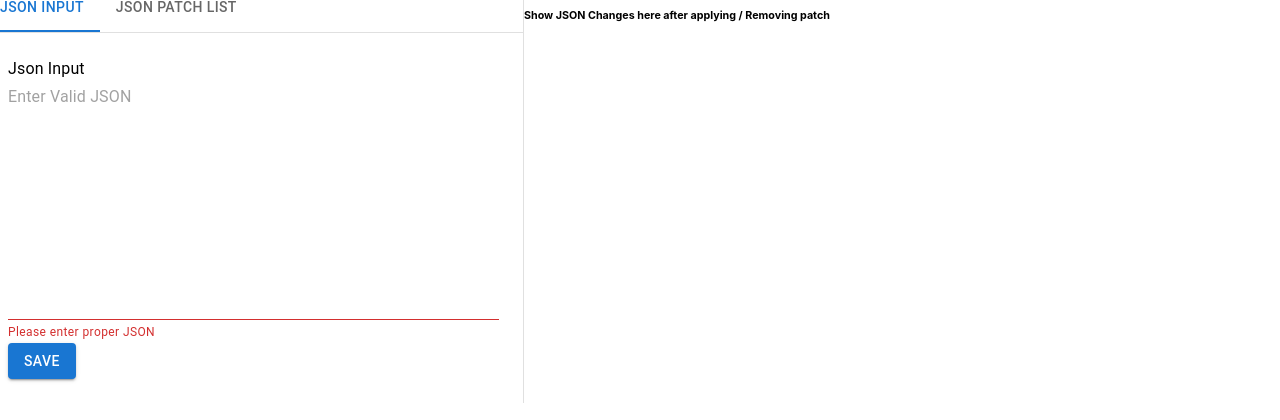
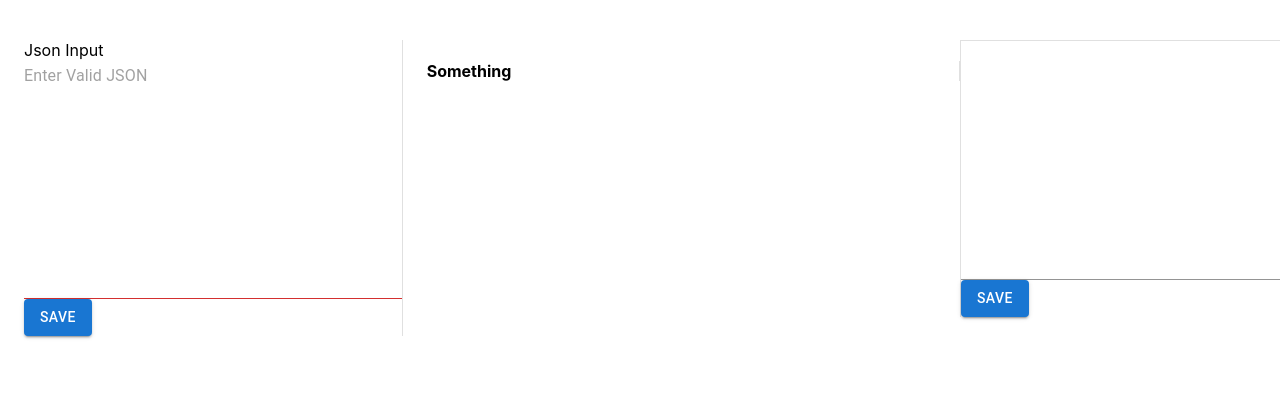
Before and after one commit to give-india/senior-frontend-developer-challenge, a React (Create React App) app: page /dashboard in a window 1280 px wide. Shown: the top 420 px of the page. Built offline with nearby package versions, Linux system fonts and the light colour scheme.

Commit message:
reducer to accept json patch using fast-json-patch library, update status of the each patch

```diff
--- a/package.json
+++ b/package.json
@@ -5,6 +5,7 @@
   "dependencies": {
     "@emotion/react": "^11.10.6",
     "@emotion/styled": "^11.10.6",
+    "@mui/icons-material": "^5.11.9",
     "@mui/material": "^5.11.10",
     "@mui/styled-engine-sc": "^5.11.9",
     "@reduxjs/toolkit": "^1.9.3",
@@ -15,6 +16,7 @@
     "@types/node": "^16.18.12",
     "@types/react": "^18.0.28",
     "@types/react-dom": "^18.0.11",
+    "fast-json-patch": "^3.1.1",
     "react": "^18.2.0",
     "react-dom": "^18.2.0",
     "react-hook-form": "^7.43.2",
--- a/src/Dashboard.tsx
+++ b/src/Dashboard.tsx
@@ -1,23 +1,43 @@
-import { Box, Grid } from "@mui/material"
-import JSONDetailTabs from "./app/components/JSONDetailTabs"
+import { Box, Grid, Paper } from "@mui/material"
+import { Container } from "@mui/system";
+import { useSelector } from "react-redux";
+import JSONInputForm from "./app/components/InputForm";
+import JSONInput from "./app/components/JSONInput";
+import JsonPatchList from "./app/components/JSONPatchList";
+import PatchInputForm from "./app/components/PatchForm";
+import { RootState } from "./app/store";
+
+
 
 const Dashboard = () => {
+
+  const input: string | null = useSelector((state:RootState) => state.input.json);
   return (
-      <Grid container spacing={2}>
+    <Grid container spacing={0} marginTop={5}>
+            <Grid xs={4} >
+                <Container>
+                  <Box sx={{ borderRight:1, borderColor: 'divider' }}>
+                    { input ?  <JSONInput /> : <JSONInputForm />}
+                  </Box>
+                </Container>
+            </Grid>
 
           <Grid xs={5}>
-              <Box sx={{ borderRight:1, borderColor: 'divider' }}>
-                <JSONDetailTabs />
-              </Box>
+            <Box sx={{ borderRight:1, borderColor: 'divider' }}>
+              <h4>Something</h4>
+            </Box>
           </Grid>
 
-        <Grid xs={7}>
-
-              <h6>Show JSON Changes here after applying / Removing patch</h6>
-
+          <Grid xs={3}>
+            <Box sx={{ borderLeft: 1, borderColor: 'divider'}}>
+            <Box sx={{ borderBottom: 1, borderColor: 'divider' }}>
+              <JsonPatchList />
+            </Box>
+            <PatchInputForm />
+            </Box>
+          </Grid>
 
         </Grid>
-      </Grid>
   )
 }
 
--- a/src/app/components/InputForm.tsx
+++ b/src/app/components/InputForm.tsx
@@ -5,9 +5,7 @@ import { useDispatch } from "react-redux";
 import { saveInput } from "../store/json-input.slice";
 import Layout from "./Layout";
 
-export type JSONInput = {
-  json: string,
-}
+
 
 enum  MessageType {
   SUCCESS,
@@ -20,13 +18,14 @@ type Message = {
 }
 
 const JSONInputForm = () => {
-  const { register, handleSubmit, watch, formState: { errors } } = useForm<JSONInput>();
+  const { register, handleSubmit, watch, formState: { errors } } = useForm();
   const [submitMessage, setSubmitMessage] = useState<Message | null>();
   const dispatch = useDispatch();
 
-  const onSubmit: SubmitHandler<JSONInput> =  (data) => {
+  const onSubmit =  (data:any) => {
     try {
-      dispatch(saveInput(data));
+      const jsonData = JSON.parse(data.json);
+      dispatch(saveInput(jsonData));
       setSubmitMessage({text:"Input saved successfully", type:MessageType.SUCCESS});
 
     } catch (e) {
@@ -42,7 +41,6 @@ const JSONInputForm = () => {
               variant="standard"
               {...register("json", { required: true })}
               placeholder="Enter Valid JSON"
-              helperText="Please enter proper JSON"
               fullWidth
               multiline={true}
               rows={10}>
--- a/src/app/components/JSONDetailTabs.tsx
+++ /dev/null
@@ -1,79 +0,0 @@
-import * as React from 'react';
-import Tabs from '@mui/material/Tabs';
-import Tab from '@mui/material/Tab';
-import Typography from '@mui/material/Typography';
-import Box from '@mui/material/Box';
-import JSONInput from './JSONInput';
-import JsonPatchList from './JSONPatchList';
-import { JSONInputState } from '../store/json-input.slice';
-import { useSelector } from 'react-redux';
-import { stat } from 'fs';
-import { RootState } from '../store';
-import JSONInputForm from './InputForm';
-import PatchInputForm from './PatchForm';
-
-interface TabPanelProps {
-  children?: React.ReactNode;
-  index: number;
-  value: number;
-}
-
-function TabPanel(props: TabPanelProps) {
-  const { children, value, index, ...other } = props;
-
-  return (
-    <div
-      role="tabpanel"
-      hidden={value !== index}
-      id={`simple-tabpanel-${index}`}
-      aria-labelledby={`simple-tab-${index}`}
-      {...other}
-    >
-      {value === index && (
-        <Box sx={{ p: 3 }}>
-          <Typography>{children}</Typography>
-        </Box>
-      )}
-    </div>
-  );
-}
-
-const a11yProps = (index: number) => {
-  return {
-    id: `simple-tab-${index}`,
-    'aria-controls': `simple-tabpanel-${index}`,
-  };
-}
-
-const JSONDetailTabs = () => {
-  const [value, setValue] = React.useState(0);
-
-  const handleChange = (event: React.SyntheticEvent, newValue: number) => {
-    setValue(newValue);
-  };
-
-  const input: string | null = useSelector((state:RootState) => state.input.json);
-  const patches:string[] = [];
-  console.log(input);
-  return (
-    <Box sx={{ width: '100%' }}>
-      <Box sx={{ borderBottom: 1, borderColor: 'divider' }}>
-        <Tabs value={value} onChange={handleChange} aria-label="basic tabs example">
-          <Tab label="JSON Input" {...a11yProps(0)} />
-          <Tab label="JSON Patch List" {...a11yProps(1)} />
-        </Tabs>
-      </Box>
-      <TabPanel value={value} index={0}>
-        { input ?  <JSONInput /> : <JSONInputForm />}
-      </TabPanel>
-      <TabPanel value={value} index={1}>
-        <Box sx={{ borderBottom: 1, borderColor: 'divider' }}>
-          <JsonPatchList />
-        </Box>
-        <PatchInputForm />
-      </TabPanel>
-    </Box>
-  );
-}
-
-export default JSONDetailTabs;
--- a/src/app/components/JSONInput.tsx
+++ b/src/app/components/JSONInput.tsx
@@ -9,7 +9,7 @@ const JSONInput = () => {
 
   return (
     <Container fixed>
-      <pre>{input}</pre>
+      <pre>{JSON.stringify(input, null, 3)}</pre>
     </Container>
   );
 }
--- a/src/app/components/JSONPatchList.tsx
+++ b/src/app/components/JSONPatchList.tsx
@@ -1,22 +1,48 @@
-import { Container, Grid, Button, Typography } from "@mui/material";
+import { Container, Grid, Button, Typography, Checkbox } from "@mui/material";
 import { Box } from "@mui/system";
-import { useSelector } from "react-redux";
+import CheckOutlinedIcon from '@mui/icons-material/CheckOutlined';
+import ClearOutlinedIcon from '@mui/icons-material/ClearOutlined';
+
+import { useDispatch, useSelector } from "react-redux";
 import { RootState } from "../store";
-import { Patch } from "../store/patch-slice";
+import { Patch, PatchStatus, setStatus } from "../store/patch-slice";
+import { useState } from "react";
+import { applyPatch } from "../store/json-input.slice";
+import { Operation } from "fast-json-patch";
 
 const JsonPatchList = () => {
   const patches:Patch[] = useSelector((state:RootState) => state.patch.patches);
+
+  const [acceptPatches, setAcceptedPatches] = useState([]);
+  const [rejectedPatches, setRejectedPatches] = useState([]);
+
+  const dispatch = useDispatch();
+
+  const acceptPatch = (patch:Patch, index:number) => {
+    console.log(patch.data);
+    dispatch(applyPatch([patch.data] as Operation[]));
+    dispatch(setStatus({index, status:PatchStatus.ACCEPTED}));
+  }
   return (
     <Container>
+
     { patches.length > 0 && patches.map((patch:Patch, index:number) => {
       return (
+        <Box key={index} sx={{ borderTop: 1, borderColor: 'divider', marginTop:2}} >
+          <Grid container spacing={3} sx={{ flexGrow: 1 }}>
+            <Typography noWrap sx={{marginTop:2}}>
+              {/* <Grid xs={12}>
+                <Checkbox icon={<CheckOutlinedIcon />} color="success" />
+                <Checkbox icon={<ClearOutlinedIcon /> } color="error" />
+              </Grid> */}
+              <Grid xs={12} item justifyContent="flex-end">
+                <Button variant="outlined"
+                  color="success"
+                  onClick={() => acceptPatch(patch, index)}>
+                    Accept
+                  </Button>
+                <Button variant="outlined" color="error">Reject</Button>
 
-        <Box key={index} sx={{ borderBottom: 1, borderColor: 'divider' }} >
-          <Grid container spacing={3} sx={{ flexGrow: 1 }}>
-            <Typography noWrap>
-              <Grid xs={12}>
-                  <Button variant="outlined" color="success">Accept</Button>
-                  <Button variant="outlined" color="error">Reject</Button>
               </Grid>
               <Grid xs={12}>
                   <pre>{JSON.stringify(patch)}</pre>
--- a/src/app/components/PatchForm.tsx
+++ b/src/app/components/PatchForm.tsx
@@ -4,7 +4,6 @@ import { useForm, SubmitHandler } from "react-hook-form";
 import { useDispatch, useSelector } from "react-redux";
 import { RootState } from "../store";
 import { Patch, PatchData, PatchStatus, savePatches } from "../store/patch-slice";
-import { JSONInput } from "./InputForm";
 
 
 const PatchInputForm = () => {
@@ -42,7 +41,7 @@ const PatchInputForm = () => {
       multiline={true}
       rows={10}>
       </TextField>
-      <input type="submit" />
+      <Button type="submit" variant="contained">Save</Button>
   </form>
   );
 }
--- a/src/app/store/json-input.slice.ts
+++ b/src/app/store/json-input.slice.ts
@@ -1,9 +1,11 @@
 import { PayloadAction, createSlice } from '@reduxjs/toolkit'
-
+import * as jsonpatch from 'fast-json-patch';
+import { Operation } from 'fast-json-patch';
+import { PatchData } from './patch-slice';
 
 
 export type JSONInputState = {
-  json: string | null,
+  json: any
 }
 
 
@@ -15,13 +17,16 @@ export const jsonInputSlice = createSlice({
   name: 'jsonInput',
   initialState,
   reducers: {
-    saveInput: (state, action: PayloadAction<JSONInputState>) => {
+    saveInput: (state, action: PayloadAction<any>) => {
       console.log(action, "inside saveInput")
-      state.json = action.payload.json;
+      state.json = action.payload;
     },
+    applyPatch:(state, action:PayloadAction<Operation[]>) => {
+      state.json = jsonpatch.applyPatch(state.json, action.payload).newDocument;
+    }
 
   }
 });
 
-export const { saveInput } = jsonInputSlice.actions;
+export const { saveInput, applyPatch } = jsonInputSlice.actions;
 export default jsonInputSlice.reducer
--- a/src/app/store/patch-slice.ts
+++ b/src/app/store/patch-slice.ts
@@ -33,9 +33,11 @@ export const patchSlice = createSlice({
     savePatches: (state, action: PayloadAction<Patch[]>) => {
       state.patches = action.payload;
     },
-
+    setStatus:(state, action: PayloadAction<{index:number, status:PatchStatus}>) => {
+      state.patches[action.payload.index].status = action.payload.status;
+    }
   }
 });
 
-export const { savePatches } = patchSlice.actions;
+export const { savePatches,setStatus } = patchSlice.actions;
 export default patchSlice.reducer
```
Also changed, not shown: 1 other file (tests, documents, lock files or other folders).
